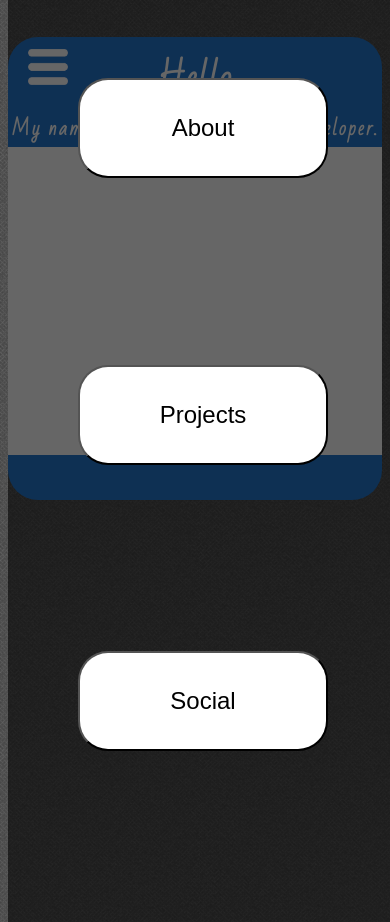
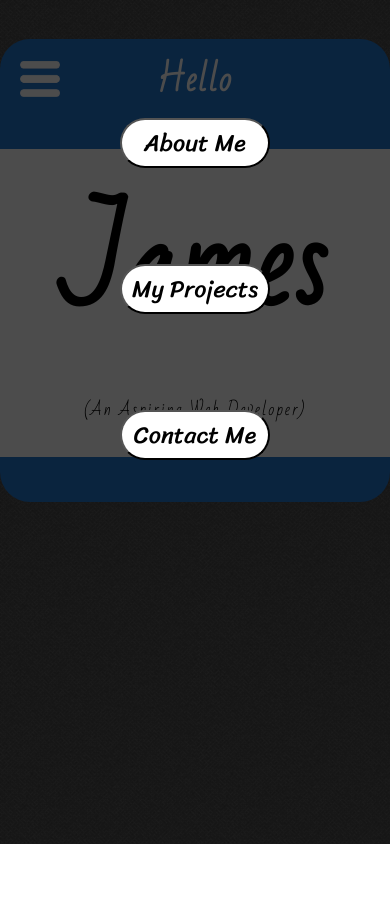
Before and after one commit to jim9112/New-Delveloper-Site, a plain HTML site: page project/index.html in a window 390 px wide. Both pictures are taken after a click on the picture 48 px from the left and 67 px from the top of the page. After the commit the page ends 844 px from the top, so only its background shows below. Drawn offline with Linux system fonts and the light colour scheme.

Commit message:
fix click out on hamburger menu

```diff
--- a/project/css/style.css
+++ b/project/css/style.css
@@ -1,5 +1,11 @@
+* {
+    font-family: 'Sriracha', cursive;
+}
+
+
 body {
     background-image: url("tweed.png");
+    margin: 0px;
 }
 
 img {
@@ -8,7 +14,7 @@ img {
     border-radius: 30px;
 }
 
-h1, h3 {
+h1, h3, p {
     font-family: 'Bad Script', cursive;
     letter-spacing: 2px;
 }
@@ -33,7 +39,7 @@ h1, h3 {
     display: none;
     height: 40px;
     width: 40px;
-    margin-top: 10px;
+    margin-top: 20px;
     margin-left: 20px;
     border-radius: 0px;
     float: left;
@@ -58,6 +64,10 @@ h1, h3 {
     padding-left: 10px;
     padding-right: 10px;
 }
+#name {
+    font-size: 10em;
+    margin: 0px;
+}
 .main > h1 {
     padding-top: 10px;
 }
@@ -70,13 +80,17 @@ h1, h3 {
     grid-template-columns: auto auto auto;
     grid-gap: 1em;
 }
+.menu-outer {
+    width: 100%;
+}
 .button {
     background-color: white;
     font-size: 1.5em;
     border-radius: 30px;
-    min-height: 30px;
-    max-width: 250px;
+    height: 50px;
+    width: 150px;
     cursor: pointer;
+    margin: auto;
 }
 .icon {
     height: 50px;
@@ -85,6 +99,14 @@ h1, h3 {
 }
 
 /* responsive screen sizing */
+@media(max-width:1000px) {
+    .image {
+        max-width: 80%;
+    }
+    .menu-container {
+        width: 90%;
+    }
+}
 @media(max-width:700px) {
     .main {
         width: 100%;
@@ -93,19 +115,28 @@ h1, h3 {
     }
     .menu-container {
         width: 100%;
-        height: 100%;
-        display: none;
+        height: 50%;
+        /* display: none; */
         grid-template-columns: auto;
         justify-content: center;
         top: 0;
-        z-index: 1;
+        /* z-index: 1; */
         position: absolute;
         padding-top: 20%;
-        background-color: rgba(0, 0, 0, 0.6);
+        /* background-color: rgba(0, 0, 0, 0.7); */
+    }
+    .menu-outer {
+        position: absolute;
+        z-index: 1;
+        display: none;
+        width: 100%;
+        height: 100%;
+        background-color: rgba(0, 0, 0, 0.7);
+        top: 0;
     }
     .button {
-        width: 250px;
-        height: 100px;
+        /* width: 250px;
+        height: 100px; */
     }
     .image {
         max-width: 90%;
@@ -113,4 +144,7 @@ h1, h3 {
     .menuIcon {
         display: inline;
     }
+    #name {
+        font-size: 7em;
+    }
 }
--- a/project/index.html
+++ b/project/index.html
@@ -7,6 +7,7 @@
     <meta http-equiv="X-UA-Compatible" content="ie=edge">
     <title>Jimmy Hannan</title>
     <link href="https://fonts.googleapis.com/css?family=Bad+Script" rel="stylesheet">
+    <link href="https://fonts.googleapis.com/css?family=Sriracha&display=swap" rel="stylesheet">
     <link rel="stylesheet" href="css/style.css">
 </head>
 
@@ -16,15 +17,20 @@
         <div class="main">
             <img class="menuIcon" src="media/menu-button-of-three-horizontal-lines.png" alt="button here">
             <h1 class="intro hello">Hello</h1>
-            <h3 class="intro">My name is James. I am a Web Developer.</h3>
+            <h3 class="intro banner">My name is</h3>
             <div id="construction">
+                <h1 id="name">James</h1>
+                <p>(An Aspiring Web Developer)</p>
             </div>
         </div>
-        <div class="menu-container">
-            <button type="button" id="About" class="button About">About</button>
-            <button type="button" id="Projects" class="button Projects">Projects</button>
-            <button type="button" id="Social" class="button Social">Social</button>
+        <div class="menu-outer">
+            <div class="menu-container">
+                <button type="button" id="About" class="button About">About Me</button>
+                <button type="button" id="Projects" class="button Projects">My Projects</button>
+                <button type="button" id="Social" class="button Social">Contact Me</button>
+            </div>
         </div>
+
     </div>
     <script src="js/app.js"></script>
     <script src="js/ProjectList.js"></script>
--- a/project/js/app.js
+++ b/project/js/app.js
@@ -1,7 +1,9 @@
 const grid = document.querySelector('.grid');
 const menuContainer = document.querySelector('.menu-container');
+const outerMenuBox = document.querySelector('.menu-outer');
 const menuIcon = document.querySelector('.menuIcon');
 const main = document.querySelector('.main');
+const banner = document.querySelector('.banner');
 const constructor = document.getElementById('construction');
 let counter = 0;
 
@@ -12,23 +14,27 @@ const clearContent = () => {
 };
 
 // builds output for social tab
-let socialOutput = '<h3>Follow me on these social networking platforms.</h3>';
+let socialOutput = '';
 socialOutput += '<a href="https://github.com/jim9112" target="_blank"><img src="media/github-brands.svg" class="icon"></a>';
 socialOutput += '<a href="https://twitter.com/jim9112" target="_blank"><img src="media/twitter-brands.svg" class="icon"></a>';
 socialOutput += '<a href="https://stackoverflow.com/users/8940844/james-hannan" target="_blank"><img src="media/stack-overflow-brands.svg" class="icon"></a>';
 socialOutput += '<a href="https://www.linkedin.com/in/james-hannan-811771144/" target="_blank"><img src="media/linkedin-in-brands.svg" class="icon"></a>';
 
 // social content creator
-const addSocial = () => constructor.innerHTML = socialOutput;
+const addSocial = () => {
+    banner.textContent = 'Follow me on these social networking platforms';
+    constructor.innerHTML = socialOutput;
+};
 
 // about content creator
 const addAbout = () => {
-    constructor.innerHTML = `<h3>My name is James and I am currently studying web development at Southern New Hampshire University. I live in Southern New Hampshire where I am a father, husband, and avid cyclist. I enjoy working with NodeJS and React and I look forward to using my JavaScript skills to build your progressive web applications.</h3>`;
+    banner.textContent = 'Here is a little bit about me';
+    constructor.innerHTML = `<h3>My name is James and I am currently studying web development at Southern New Hampshire University. I live in Southern New Hampshire where I am a father, husband, and avid cyclist. I enjoy working with NodeJS and React and I look forward to using my JavaScript skills to build your progressive web application.</h3>`;
 };
 
 // project content creator
 const addProject = () => {
-    constructor.innerHTML = '<h3>Here are some things that I have made.</h3>';
+    banner.textContent = 'Here are some things that I have made';
     const projectBox = document.createElement('div');
     projectBox.innerHTML = `<img class="image" src="${projectList[counter].image}">`;
     constructor.appendChild(projectBox);
@@ -36,7 +42,7 @@ const addProject = () => {
     description.className = 'description';
     description.innerHTML = `<h4>${projectList[counter].description}<h4>`;
     constructor.appendChild(description);
-    createOtherButton('Visit Project');
+    createOtherButton('Try It');
     createOtherButton('Next');
 };
 
@@ -68,7 +74,7 @@ menuContainer.addEventListener('click', (e) => {
 
 // event listener for buttons on project screen
 main.addEventListener('click', (e) => {
-    if (e.target.id === 'Visit Project') {
+    if (e.target.id === 'Try It') {
         window.open(`${projectList[counter].location}`, '_blank');
     } else if (e.target.id === 'Next') {
         clearContent();
@@ -82,6 +88,6 @@ main.addEventListener('click', (e) => {
 
 // Eventlistener for hamburger menu (mobile view)
 menuIcon.addEventListener('click', (e) => {
-    menuContainer.style.display = 'grid';
-    menuContainer.onclick = (e) => menuContainer.style.display = 'none';
+    outerMenuBox.style.display = 'block';
+    outerMenuBox.onclick = (e) => outerMenuBox.style.display = 'none';
 });
```
